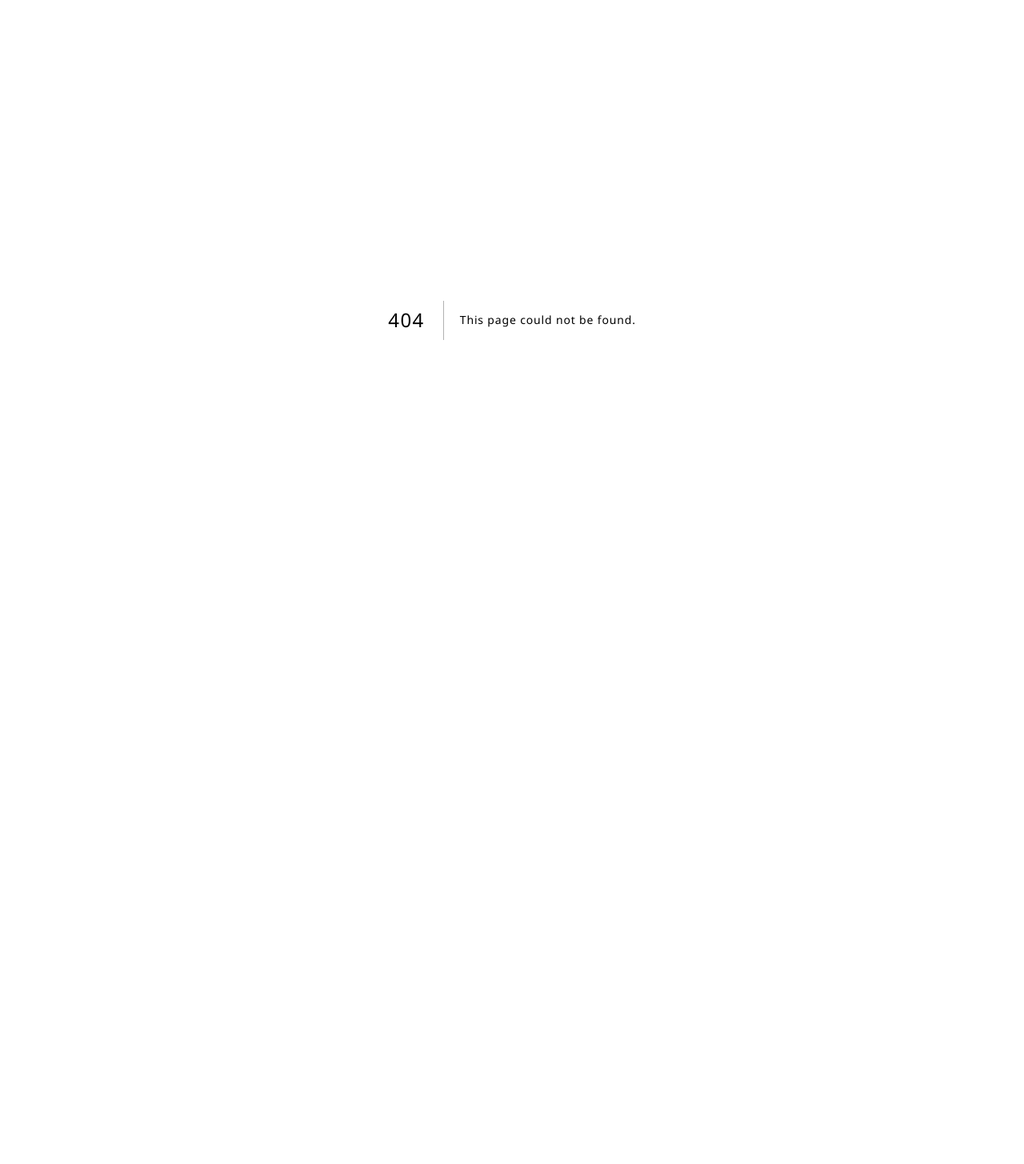
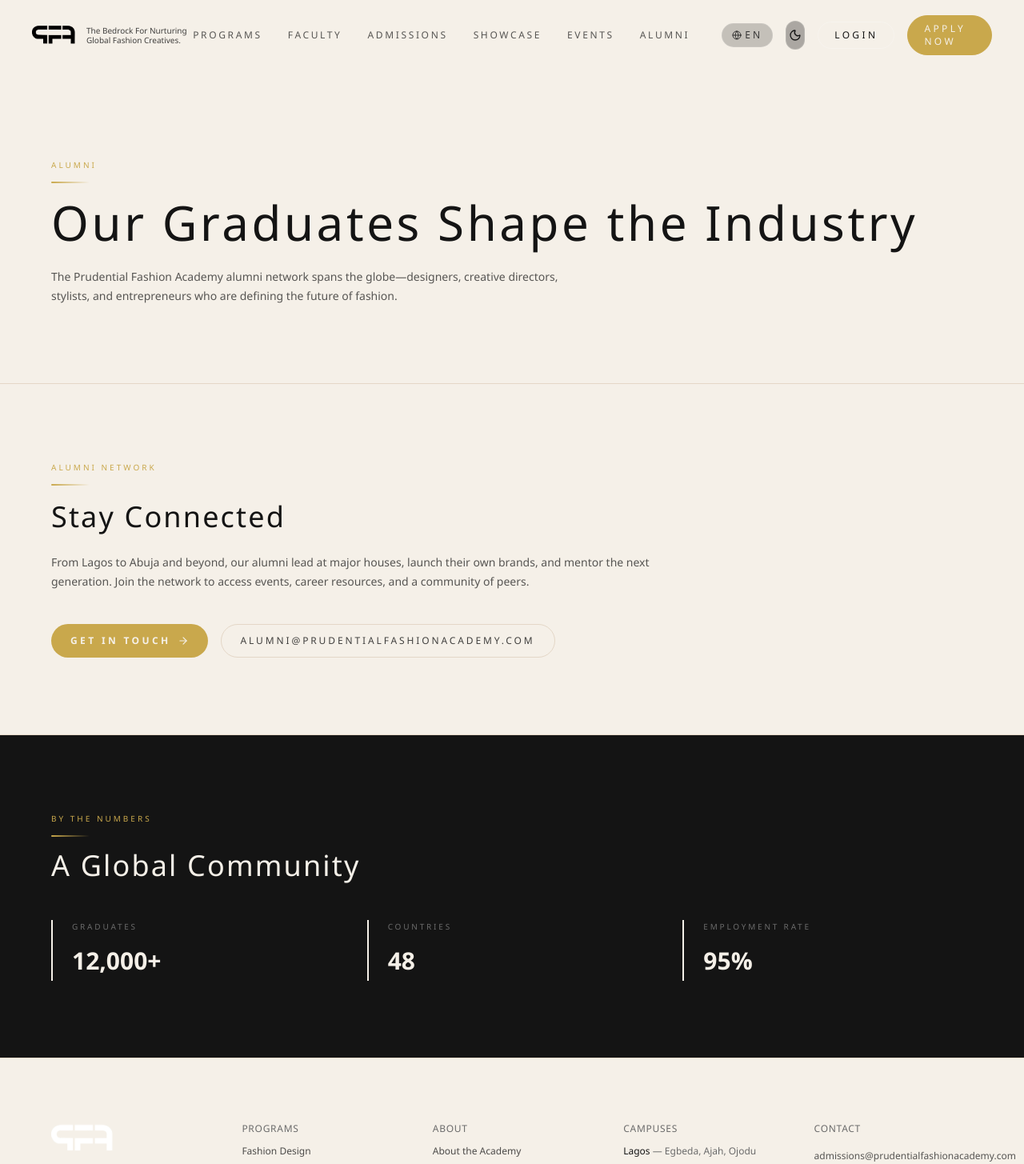
Before and after one commit to Nonyd/fashion-academy, a Next.js app: page /alumni in a window 1280 px wide. Before the commit this address had no page. Shown: the top 1455 px of the page at 80% size. Before the commit the page ends 800 px from the top, so only its background shows below. Built offline with nearby package versions, Linux system fonts and the light colour scheme.

Commit message:
Update branding text across multiple components to reflect new tagline. Modify Navbar and Footer to include logo and new description. Adjust application deadline for 2026 intake in ApplicationCTA and update campus locations in HeroSection. Enhance layout and styling for improved visual consistency.

```diff
--- /dev/null
+++ b/app/alumni/page.tsx
@@ -0,0 +1,27 @@
+import type { Metadata } from "next";
+import Navbar from "@/components/layout/Navbar";
+import Footer from "@/components/sections/Footer";
+import AlumniPageContent from "@/components/sections/AlumniPageContent";
+
+export const metadata: Metadata = {
+  title: "Alumni | Prudential Fashion Academy",
+  description:
+    "Join the Prudential Fashion Academy alumni network. Connect with graduates shaping the global fashion industry.",
+  openGraph: {
+    title: "Alumni | Prudential Fashion Academy",
+    description:
+      "Join the Prudential Fashion Academy alumni network. Connect with graduates shaping the global fashion industry.",
+  },
+};
+
+export default function AlumniPage() {
+  return (
+    <>
+      <Navbar />
+      <main id="main" className="relative overflow-hidden">
+        <AlumniPageContent />
+      </main>
+      <Footer />
+    </>
+  );
+}
--- a/app/layout.tsx
+++ b/app/layout.tsx
@@ -24,7 +24,7 @@
   openGraph: {
     title: "Prudential Fashion Academy",
     description:
-      "Where Vision Becomes Fashion.",
+      "The Bedrock For Nurturing Global Fashion Creatives.",
     siteName: "Prudential Fashion Academy",
     url: "https://prudentialfashionacademy.com",
     type: "website",
--- a/components/layout/Navbar.tsx
+++ b/components/layout/Navbar.tsx
@@ -2,6 +2,8 @@
 
 import { useEffect, useState } from "react";
 import { motion, AnimatePresence } from "framer-motion";
+import Image from "next/image";
+import Link from "next/link";
 import { Menu, X, Globe } from "lucide-react";
 import ThemeToggle from "./ThemeToggle";
 import { useTheme } from "./ThemeProvider";
@@ -12,6 +14,7 @@
   { href: "#admissions", label: "Admissions" },
   { href: "#showcase", label: "Showcase" },
   { href: "#events", label: "Events" },
+  { href: "/alumni", label: "Alumni" },
 ];
 
 const LANGUAGES = [
@@ -60,17 +63,18 @@
         className="flex w-full items-center justify-between px-6 py-4 lg:px-10"
         aria-label="Main navigation"
       >
-        <a href="#hero" className="flex items-center gap-2 focus:outline-none focus-visible:ring-2 focus-visible:ring-[var(--color-gold)]">
-          <div className="h-8 w-8 rounded-full border border-[rgba(201,168,76,0.5)]" />
-          <div className="flex flex-col leading-tight">
-            <span className="text-xs font-medium tracking-[0.26em] text-[var(--color-gold)]">
-              PRUDENTIAL FASHION ACADEMY
-            </span>
-            <span className="text-sm text-[var(--color-ivory)]/80">
-              Where Vision Becomes Fashion.
-            </span>
-          </div>
-        </a>
+        <Link href="/" className="flex items-center gap-3 focus:outline-none focus-visible:ring-2 focus-visible:ring-[var(--color-gold)]" aria-label="Prudential Fashion Academy – Home">
+          <Image
+            src="/logo.png"
+            alt="Prudential Fashion Academy"
+            width={56}
+            height={56}
+            className={`h-12 w-12 shrink-0 object-contain sm:h-14 sm:w-14 ${theme === "light" ? "" : "invert"}`}
+          />
+          <span className="hidden text-[10px] leading-tight text-[var(--color-ivory)]/80 sm:block sm:max-w-[10rem] lg:max-w-[12rem]">
+            The Bedrock For Nurturing Global Fashion Creatives.
+          </span>
+        </Link>
 
         <div className="hidden items-center gap-10 md:flex">
           <div className="flex items-center gap-8 text-xs font-medium tracking-[0.22em] text-[var(--color-ivory)]/70">
@@ -134,7 +138,7 @@
               href="/auth/login"
               className="rounded-full border border-white/25 px-5 py-2 text-xs font-medium uppercase tracking-[0.28em] text-[var(--color-ivory)] transition-colors hover:bg-white/10 focus:outline-none focus-visible:ring-2 focus-visible:ring-[var(--color-gold-light)]"
             >
-              Student Login
+              Login
             </a>
             <a
               href="/admissions"
@@ -219,10 +223,10 @@
                   onClick={() => setMenuOpen(false)}
                   className="block w-full rounded-full border border-white/25 bg-transparent px-6 py-3 text-center text-xs font-semibold uppercase tracking-[0.3em] text-[var(--color-ivory)]"
                 >
-                  Student Login
+                  Login
                 </a>
                 <p className="text-xs text-[var(--color-muted)]">
-                  Est. 20XX · Milan · New York · Lagos
+                  Lagos · Abuja · Online Studio
                 </p>
               </div>
             </div>
--- a/components/layout/PageIntro.tsx
+++ b/components/layout/PageIntro.tsx
@@ -33,7 +33,7 @@
             </span>
             <div className="h-px w-32 bg-gradient-to-r from-transparent via-[var(--color-gold)] to-transparent" />
             <p className="text-[11px] uppercase tracking-[0.24em] text-[var(--color-ivory)]/70">
-              Where Vision Becomes Fashion.
+              The Bedrock For Nurturing Global Fashion Creatives.
             </p>
           </motion.div>
         </motion.div>
--- /dev/null
+++ b/components/sections/AlumniPageContent.tsx
@@ -0,0 +1,140 @@
+"use client";
+
+import { motion } from "framer-motion";
+import Link from "next/link";
+import { ArrowRight } from "lucide-react";
+
+export default function AlumniPageContent() {
+  return (
+    <>
+      <section
+        className="relative flex min-h-[60vh] flex-col justify-end border-b border-[var(--color-charcoal)] bg-[var(--color-noir)] px-6 pb-20 pt-32 lg:px-10 lg:pb-24 lg:pt-40"
+        aria-labelledby="alumni-title"
+      >
+        <div className="mx-auto w-full max-w-6xl">
+          <motion.p
+            initial={{ opacity: 0, y: 16 }}
+            animate={{ opacity: 1, y: 0 }}
+            transition={{ duration: 0.5 }}
+            className="section-label"
+          >
+            Alumni
+          </motion.p>
+          <span className="section-title-accent" aria-hidden="true" />
+          <motion.h1
+            id="alumni-title"
+            initial={{ opacity: 0, y: 24 }}
+            animate={{ opacity: 1, y: 0 }}
+            transition={{ duration: 0.6, delay: 0.1 }}
+            className="mt-4 text-4xl leading-[1.1] text-[var(--color-ivory)] sm:text-5xl md:text-6xl"
+          >
+            Our Graduates Shape the Industry
+          </motion.h1>
+          <motion.p
+            initial={{ opacity: 0, y: 24 }}
+            animate={{ opacity: 1, y: 0 }}
+            transition={{ duration: 0.6, delay: 0.2 }}
+            className="mt-6 max-w-2xl text-sm text-[var(--color-ivory)]/70"
+          >
+            The Prudential Fashion Academy alumni network spans the globe—designers,
+            creative directors, stylists, and entrepreneurs who are defining the
+            future of fashion.
+          </motion.p>
+        </div>
+      </section>
+
+      <section
+        className="relative border-b border-[var(--color-charcoal)] bg-[var(--color-noir)] px-6 py-20 lg:px-10 lg:py-24"
+        aria-labelledby="alumni-network-title"
+      >
+        <div className="mx-auto max-w-6xl">
+          <motion.div
+            initial={{ opacity: 0, y: 20 }}
+            whileInView={{ opacity: 1, y: 0 }}
+            viewport={{ once: true, amount: 0.3 }}
+            transition={{ duration: 0.6 }}
+            className="max-w-3xl"
+          >
+            <p className="section-label">Alumni Network</p>
+            <span className="section-title-accent" aria-hidden="true" />
+            <h2
+              id="alumni-network-title"
+              className="mt-4 text-3xl leading-tight text-[var(--color-ivory)] sm:text-4xl"
+            >
+              Stay Connected
+            </h2>
+            <p className="mt-6 text-sm leading-relaxed text-[var(--color-ivory)]/70">
+              From Lagos to Abuja and beyond, our alumni lead at major houses, launch
+              their own brands, and mentor the next generation. Join the network to
+              access events, career resources, and a community of peers.
+            </p>
+            <div className="mt-10 flex flex-wrap gap-4">
+              <Link
+                href="/#admissions"
+                className="inline-flex items-center gap-2 rounded-full bg-[var(--color-gold)] px-6 py-3 text-xs font-semibold uppercase tracking-[0.28em] text-[var(--color-noir)] transition-colors hover:bg-[var(--color-gold-light)] focus:outline-none focus-visible:ring-2 focus-visible:ring-[var(--color-gold)]"
+              >
+                Get in Touch
+                <ArrowRight className="h-3.5 w-3.5" aria-hidden="true" />
+              </Link>
+              <a
+                href="mailto:alumni@prudentialfashionacademy.com"
+                className="inline-flex items-center rounded-full border border-[var(--color-charcoal)] px-6 py-3 text-xs font-medium uppercase tracking-[0.24em] text-[var(--color-ivory)]/80 transition-colors hover:border-[var(--color-gold)] hover:text-[var(--color-ivory)] focus:outline-none focus-visible:ring-2 focus-visible:ring-[var(--color-gold)]"
+              >
+                alumni@prudentialfashionacademy.com
+              </a>
+            </div>
+          </motion.div>
+        </div>
+      </section>
+
+      <section
+        className="relative bg-[var(--color-ivory)] px-6 py-20 text-[var(--color-noir)] lg:px-10 lg:py-24"
+        aria-labelledby="alumni-stats-title"
+      >
+        <div className="mx-auto max-w-6xl">
+          <motion.p
+            initial={{ opacity: 0, y: 16 }}
+            whileInView={{ opacity: 1, y: 0 }}
+            viewport={{ once: true }}
+            className="section-label"
+          >
+            By the Numbers
+          </motion.p>
+          <span className="section-title-accent" aria-hidden="true" />
+          <motion.h2
+            id="alumni-stats-title"
+            initial={{ opacity: 0, y: 20 }}
+            whileInView={{ opacity: 1, y: 0 }}
+            viewport={{ once: true }}
+            transition={{ delay: 0.1 }}
+            className="mt-4 text-3xl text-[var(--color-noir)] sm:text-4xl"
+          >
+            A Global Community
+          </motion.h2>
+          <motion.div
+            initial={{ opacity: 0, y: 24 }}
+            whileInView={{ opacity: 1, y: 0 }}
+            viewport={{ once: true }}
+            transition={{ delay: 0.2 }}
+            className="mt-12 grid gap-8 sm:grid-cols-3"
+          >
+            {[
+              { label: "Graduates", value: "12,000+" },
+              { label: "Countries", value: "48" },
+              { label: "Employment Rate", value: "95%" },
+            ].map((stat) => (
+              <div key={stat.label} className="border-l-2 border-[var(--color-noir)] pl-6">
+                <p className="text-[10px] font-medium uppercase tracking-[0.28em] text-[var(--color-muted)]">
+                  {stat.label}
+                </p>
+                <p className="mt-2 text-2xl font-bold text-[var(--color-noir)] sm:text-3xl">
+                  {stat.value}
+                </p>
+              </div>
+            ))}
+          </motion.div>
+        </div>
+      </section>
+    </>
+  );
+}
--- a/components/sections/ApplicationCTA.tsx
+++ b/components/sections/ApplicationCTA.tsx
@@ -10,7 +10,7 @@
   seconds: number;
 };
 
-const DEADLINE = new Date("2025-08-01T23:59:59Z").getTime();
+const DEADLINE = new Date("2026-08-01T23:59:59Z").getTime();
 
 function calculateTimeLeft(): TimeLeft {
   const now = Date.now();
@@ -62,7 +62,7 @@
             Your Journey Starts Here
           </h2>
           <p className="max-w-md text-sm text-[var(--color-noir)]/80">
-            Applications for the 2025 intake are now open. Join a global cohort
+            Applications for the 2026 intake are now open. Join a global cohort
             of designers, strategists, and image makers ready to redefine
             fashion&apos;s future.
           </p>
--- a/components/sections/BrandStatement.tsx
+++ b/components/sections/BrandStatement.tsx
@@ -18,13 +18,13 @@
       <div className="pointer-events-none absolute inset-0 bg-[radial-gradient(circle_at_top_left,rgba(0,0,0,0.04),transparent_55%),radial-gradient(circle_at_bottom_right,rgba(0,0,0,0.08),transparent_60%)]" />
       <div className="pointer-events-none absolute inset-0 opacity-[0.4] mix-blend-multiply [background-image:url('https://grainy-gradients.vercel.app/noise.svg')]" />
 
-      <div className="relative mx-auto flex max-w-6xl flex-col gap-12 lg:flex-row lg:items-center lg:justify-between lg:gap-20">
+      <div className="relative mx-auto flex max-w-6xl flex-col gap-16 lg:flex-row lg:items-center lg:justify-between lg:gap-20">
         <motion.blockquote
           initial={{ opacity: 0, y: 40 }}
           whileInView={{ opacity: 1, y: 0 }}
           viewport={{ once: true, amount: 0.5 }}
           transition={{ duration: 0.6, ease: "easeOut" }}
-          className="relative max-w-3xl text-3xl leading-[1.15] sm:text-4xl md:text-[3.3rem]"
+          className="relative max-w-2xl text-3xl leading-[1.15] sm:text-4xl md:text-[3.3rem] lg:max-w-xl"
         >
           <span className="pointer-events-none absolute -left-6 -top-10 text-7xl text-[var(--color-gold)]/35 sm:-left-10 sm:-top-12 sm:text-8xl">
             “
@@ -35,18 +35,21 @@
         </motion.blockquote>
 
         <motion.dl
-          initial={{ opacity: 0, y: 40 }}
+          initial={{ opacity: 0, y: 24 }}
           whileInView={{ opacity: 1, y: 0 }}
           viewport={{ once: true, amount: 0.4 }}
           transition={{ duration: 0.6, ease: "easeOut", delay: 0.1 }}
-          className="grid flex-1 grid-cols-1 gap-6 text-sm sm:grid-cols-3 lg:border-l lg:border-[var(--color-charcoal)] lg:pl-10"
+          className="grid flex-1 grid-cols-1 gap-10 sm:grid-cols-3 sm:gap-x-16 sm:gap-y-10 md:gap-x-20 lg:gap-x-24 lg:border-l-2 lg:border-[var(--color-noir)] lg:pl-12"
         >
           {stats.map((stat) => (
-            <div key={stat.label} className="space-y-1 text-left sm:text-left lg:text-right">
-              <dt className="text-[11px] font-medium uppercase tracking-[0.24em] text-[var(--color-muted)]">
+            <div
+              key={stat.label}
+              className="flex min-w-0 flex-col gap-2 px-1 text-left sm:min-w-[8rem] sm:px-0 sm:text-left lg:text-left"
+            >
+              <dt className="text-[10px] font-medium uppercase tracking-[0.28em] text-[var(--color-muted)]">
                 {stat.label}
               </dt>
-              <dd className="text-2xl font-semibold tracking-[0.16em]">
+              <dd className="text-2xl font-bold tracking-tight text-[var(--color-noir)] sm:text-3xl">
                 <AnimatedCounter displayValue={stat.value} />
               </dd>
             </div>
@@ -63,7 +66,7 @@
 
 function AnimatedCounter({ displayValue }: AnimatedCounterProps) {
   const numericPart = parseInt(displayValue.replace(/[^\d]/g, ""), 10);
-  const suffix = displayValue.replace(/[\d]/g, "");
+  const suffix = displayValue.replace(/^[\d,\s]+/, "") || "";
 
   return (
     <motion.span
--- a/components/sections/Footer.tsx
+++ b/components/sections/Footer.tsx
@@ -1,19 +1,25 @@
+import Image from "next/image";
+import Link from "next/link";
 import { Instagram, Linkedin, Music2 } from "lucide-react";
 
 export default function Footer() {
   return (
     <footer className="border-t border-[var(--color-charcoal)] bg-[var(--color-noir)] px-6 pb-6 pt-16 lg:px-10 lg:pt-20">
       <div className="mx-auto max-w-6xl">
-        <div className="grid gap-10 text-sm text-[var(--color-ivory)]/75 md:grid-cols-4">
+        <div className="grid gap-10 text-sm text-[var(--color-ivory)]/75 md:grid-cols-2 lg:grid-cols-5">
           <div className="space-y-4">
-            <div>
-              <p className="text-xs font-medium tracking-[0.3em] text-[var(--color-gold)]">
-                PRUDENTIAL FASHION ACADEMY
-              </p>
-              <p className="mt-2 text-xs text-[var(--color-ivory)]/70">
-                Where Vision Becomes Fashion.
-              </p>
-            </div>
+            <Link href="/" className="inline-block focus:outline-none focus-visible:ring-2 focus-visible:ring-[var(--color-gold)]" aria-label="Prudential Fashion Academy – Home">
+              <Image
+                src="/logo.png"
+                alt="Prudential Fashion Academy"
+                width={120}
+                height={48}
+                className="h-10 w-auto object-contain object-left invert"
+              />
+            </Link>
+            <p className="text-[10px] text-[var(--color-ivory)]/70">
+              The Bedrock For Nurturing Global Fashion Creatives.
+            </p>
             <p className="text-xs text-[var(--color-ivory)]/60">
               A global school for fashion&apos;s next storytellers, strategists, and
               image makers.
@@ -89,6 +95,26 @@
                   Press & Careers
                 </a>
               </li>
+              <li>
+                <a href="/alumni" className="hover:text-[var(--color-ivory)]">
+                  Alumni
+                </a>
+              </li>
+            </ul>
+          </div>
+
+          <div>
+            <h3 className="text-xs font-medium uppercase tracking-[0.26em] text-[var(--color-muted)]">
+              Campuses
+            </h3>
+            <ul className="mt-3 space-y-2 text-xs text-[var(--color-ivory)]/70">
+              <li>
+                <span className="font-medium text-[var(--color-ivory)]">Lagos</span>
+                <span className="text-[var(--color-muted)]"> — Egbeda, Ajah, Ojodu</span>
+              </li>
+              <li>
+                <span className="font-medium text-[var(--color-ivory)]">Abuja</span>
+              </li>
             </ul>
           </div>
 
@@ -96,11 +122,6 @@
             <h3 className="text-xs font-medium uppercase tracking-[0.26em] text-[var(--color-muted)]">
               Contact
             </h3>
-            <p className="text-xs text-[var(--color-ivory)]/70">
-              12 Couture Boulevard, Victoria Island,
-              <br />
-              Lagos, Nigeria
-            </p>
             <p className="text-xs text-[var(--color-ivory)]/70">
               admissions@prudentialfashionacademy.com
               <br />
--- a/components/sections/HeroSection.tsx
+++ b/components/sections/HeroSection.tsx
@@ -76,7 +76,7 @@
       <div className="relative z-10 mx-auto flex w-full max-w-6xl flex-col gap-10 px-6 pt-28 pb-24 lg:flex-row lg:items-end lg:gap-20 lg:px-10">
         <div className="max-w-xl space-y-8">
           <p className="text-[10px] font-medium uppercase tracking-[0.35em] text-[var(--color-gold)]">
-            Est. 20XX · Milan · New York · Lagos
+            Lagos · Abuja
           </p>
           <h1
             id="hero-heading"
@@ -143,15 +143,15 @@
         >
           <div className="space-y-3">
             <p className="text-[10px] uppercase tracking-[0.3em] text-[var(--color-muted)]">
-              Immersive campuses
+              Campuses
             </p>
-            <p>Milan · New York · Lagos · Online Studio</p>
+            <p>Lagos · Abuja</p>
           </div>
           <div className="space-y-2">
             <p className="text-[10px] uppercase tracking-[0.3em] text-[var(--color-muted)]">
               Next intake
             </p>
-            <p>Applications for the 2025 cohort are now open.</p>
+            <p>Applications for the 2026 cohort are now open.</p>
           </div>
         </motion.div>
       </div>
```
Also changed, not shown: public/logo.png (added).
